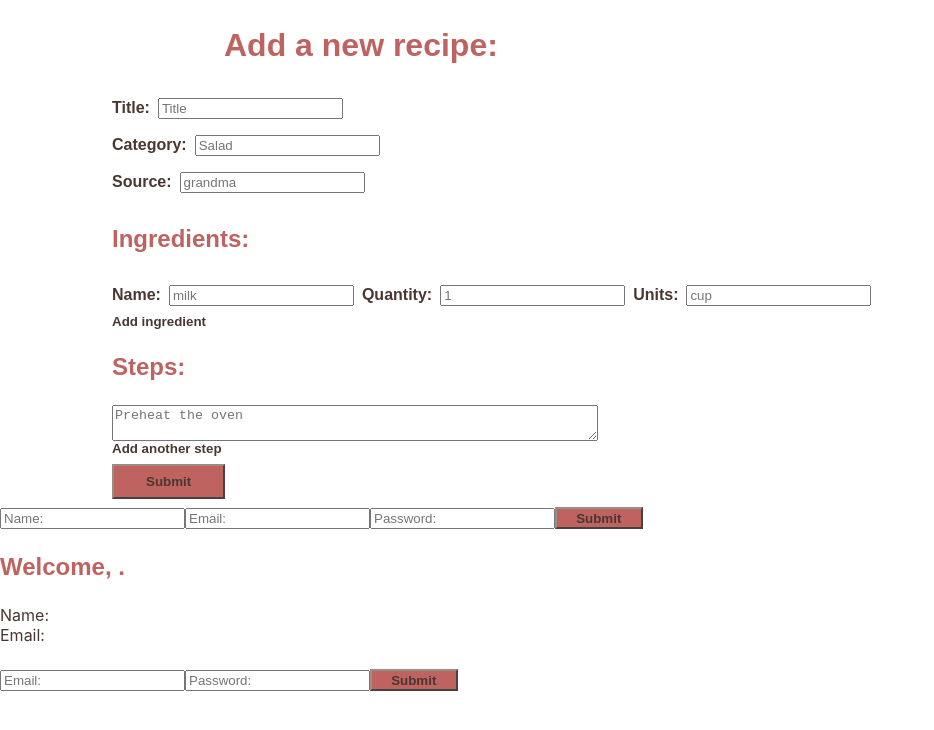
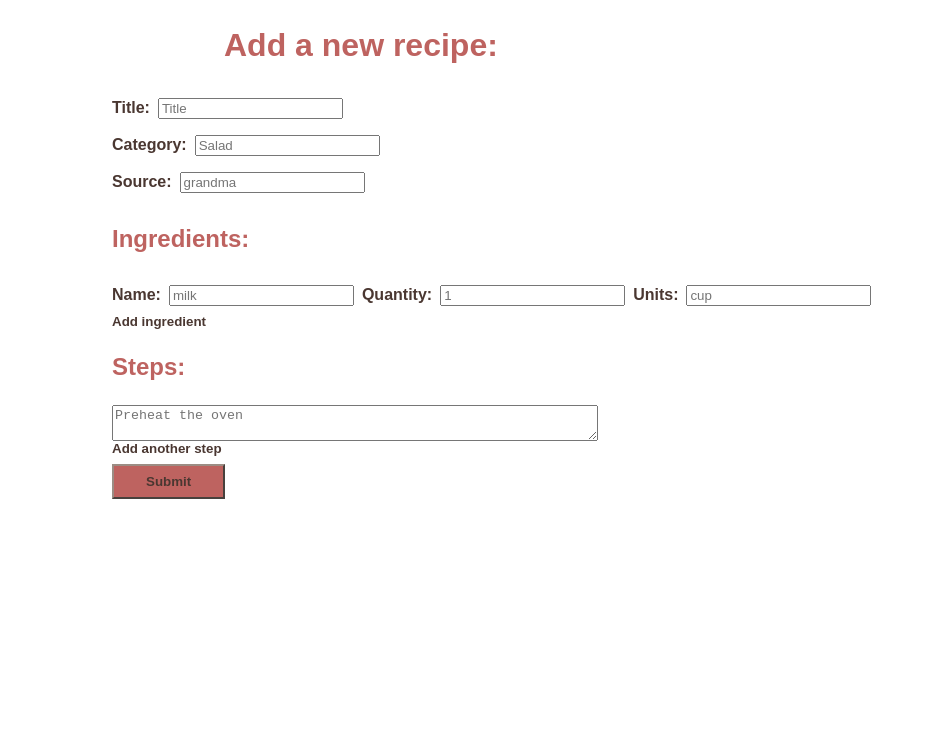
Before and after one commit to Secret-Family-Recipes-Cookbook-3/front-end, a React (Create React App) app in the folder secret-family-recipes/: page /dashboard in a window 1280 px wide. Before the commit this address led to /login. Shown: the top 730 px of the page, without its empty margins (0-934 px from the left). Built offline with nearby package versions, Linux system fonts and the light colour scheme; a web font is replaced by a local one.

Commit message:
ingredients data

```diff
--- a/secret-family-recipes/src/App.js
+++ b/secret-family-recipes/src/App.js
@@ -19,11 +19,11 @@ function App() {
 
       <FormikRecipeForm></FormikRecipeForm>
 
-      <UserSignupForm />
+      {/* <UserSignupForm />
       <PrivateRoute path="/dashboard" component={Dashboard}/>
       <Route exact path='/' component={UserLogin} />
       <Route path='/MyRecipes' component={MyRecipes} />
-      <Route path='/Login' component={LogIn} />
+      <Route path='/Login' component={LogIn} /> */}
       {/* <Route path='/SignUpPage' component={SignUpPage} /> */}
 
 
```
Also changed, not shown: secret-family-recipes/src/components/Ingredient.js (+11 -1 lines).
